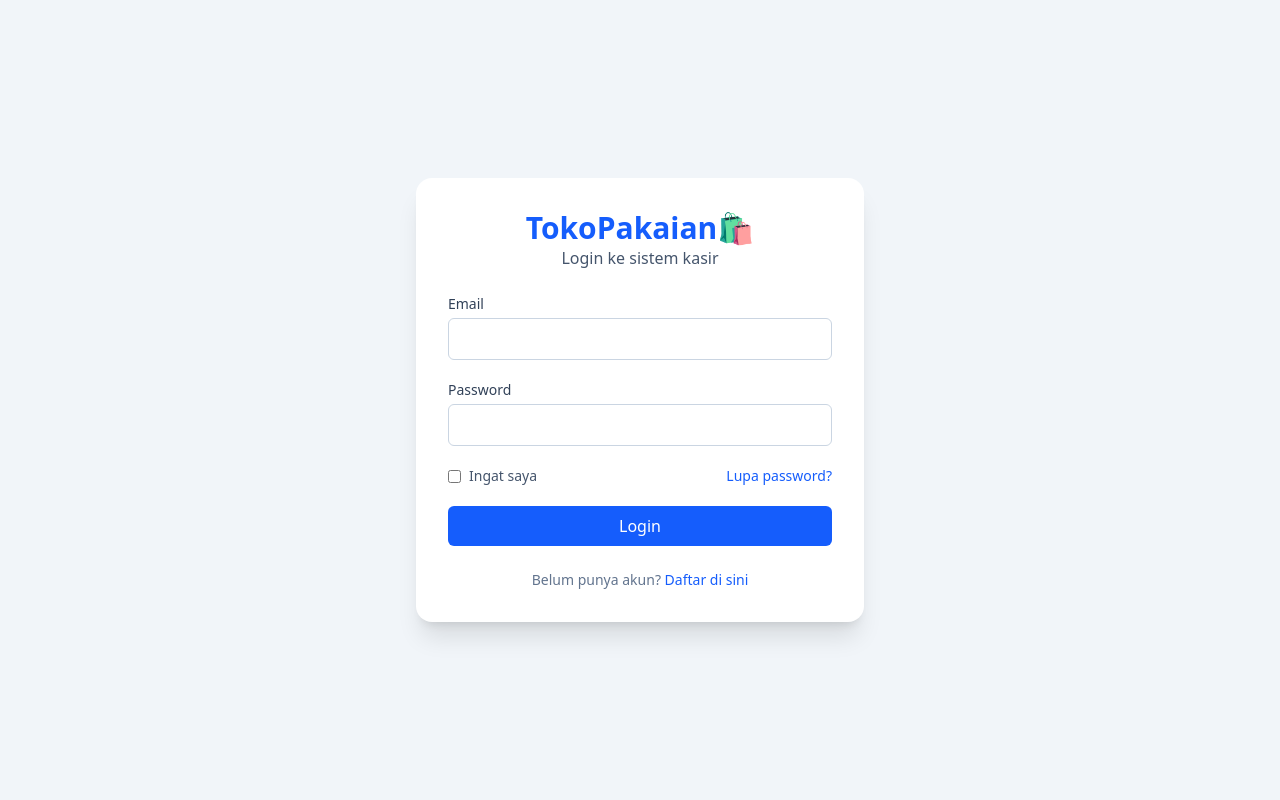
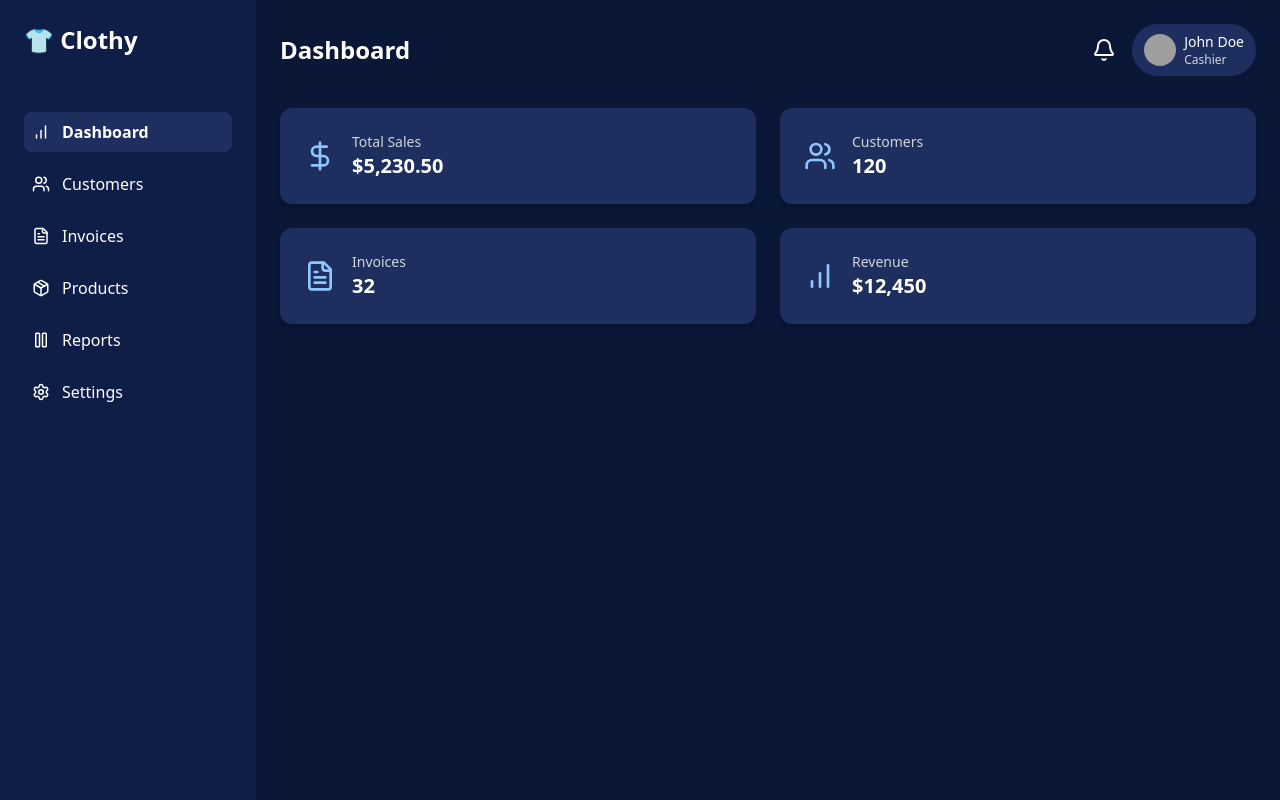
Before and after one commit to agungagu/invoice-frontend, a React (Vite) app: page /admin in a window 1280 px wide. Before the commit this address led to /login. Built offline with nearby package versions, Linux system fonts and the light colour scheme; sample sign-in values are in the browser's storage; grey boxes are pictures that could not be loaded.

Commit message:
integrasi login and styling dashboard

```diff
--- a/package.json
+++ b/package.json
@@ -11,8 +11,11 @@
   },
   "dependencies": {
     "@tailwindcss/vite": "^4.1.11",
+    "axios": "^1.10.0",
+    "lucide-react": "^0.525.0",
     "react": "^19.1.0",
     "react-dom": "^19.1.0",
+    "react-icons": "^5.5.0",
     "react-router-dom": "^7.7.0"
   },
   "devDependencies": {
--- /dev/null
+++ b/src/config/axios.js
@@ -0,0 +1,15 @@
+import axios from "axios";
+
+const instance = axios.create({
+  baseURL: "http://localhost:3000/api",
+});
+
+instance.interceptors.request.use((config) => {
+  const token = localStorage.getItem("token");
+  if (token) {
+    config.headers.Authorization = `Bearer ${token}`;
+  }
+  return config;
+});
+
+export default instance;
--- a/src/contexts/AuthContext.jsx
+++ b/src/contexts/AuthContext.jsx
@@ -1,15 +1,53 @@
-import { createContext, useContext, useState } from "react";
+import { createContext, useContext, useEffect, useState } from "react";
+import axios from "axios";
 
 const AuthContext = createContext();
 
 export const AuthProvider = ({ children }) => {
   const [user, setUser] = useState(null);
+  const [token, setToken] = useState(localStorage.getItem("token"));
 
-  const login = (userData) => setUser(userData);
-  const logout = () => setUser(null);
+  useEffect(() => {
+    if (token) {
+      console.log("✅ Checking auth with token:", token);
+      // Kamu bisa fetch user profile dari endpoint lain jika perlu
+    }
+  }, [token]);
+
+  const login = async ({ email, password }) => {
+    try {
+      const res = await axios.post("http://localhost:3000/api/auth/login", {
+        email,
+        password,
+      });
+
+      // Cek struktur response sesuai backend
+      console.log("Login response:", res.data);
+
+      const receivedToken = res.data?.data?.token;
+      if (!receivedToken) {
+        throw new Error("Token tidak ditemukan di response");
+      }
+
+      console.log("✅ Login success, token saved:", receivedToken);
+      localStorage.setItem("token", receivedToken);
+      setToken(receivedToken);
+      setUser(res.data.data.user); // Simpan user jika diperlukan
+    } catch (err) {
+      console.error("❌ Login error:", err.message);
+      throw err;
+    }
+  };
+
+  const logout = () => {
+    localStorage.removeItem("token");
+    setToken(null);
+    setUser(null);
+    console.log("🟡 Logged out");
+  };
 
   return (
-    <AuthContext.Provider value={{ user, login, logout }}>
+    <AuthContext.Provider value={{ user, token, login, logout }}>
       {children}
     </AuthContext.Provider>
   );
--- a/src/layout/AdminLayout.jsx
+++ b/src/layout/AdminLayout.jsx
@@ -1,37 +1,66 @@
-import { NavLink, Outlet } from "react-router-dom";
+import { Outlet, NavLink } from "react-router-dom";
+import { User, Bell, DollarSign, Users, FileText, BarChart, Settings, Package, Pause } from "lucide-react";
 
-export default function AdminLayout() {
+const navItems = [
+  { name: "Dashboard", icon: <BarChart size={18} />, path: "/admin" },
+  { name: "Customers", icon: <Users size={18} />, path: "/admin/customer" },
+  { name: "Invoices", icon: <FileText size={18} />, path: "/admin/invoice" },
+  { name: "Products", icon: <Package size={18} />, path: "/admin/product" },
+  { name: "Reports", icon: <Pause size={18} />, path: "/admin/report" },
+  { name: "Settings", icon: <Settings size={18} />, path: "/admin/setting" },
+];
+
+const AdminLayout = () => {
   return (
-    <div className="flex min-h-screen">
+    <div className="flex min-h-screen bg-[#0A1736] text-white">
       {/* Sidebar */}
-      <aside className="w-64 bg-blue-900 text-white p-4">
-        <h2 className="text-xl font-bold mb-6">Kasir Toko</h2>
-        <nav className="flex flex-col space-y-2">
-          <NavLink to="/admin" end className={({ isActive }) => isActive ? "active-link" : ""}>
-            Home
-          </NavLink>
-          <NavLink to="/admin/customer" className={({ isActive }) => isActive ? "active-link" : ""}>
-            Customer
-          </NavLink>
-          <NavLink to="/admin/invoice" className={({ isActive }) => isActive ? "active-link" : ""}>
-            Invoice
-          </NavLink>
-          <NavLink to="/admin/product" className={({ isActive }) => isActive ? "active-link" : ""}>
-            Product
-          </NavLink>
-          <NavLink to="/admin/report" className={({ isActive }) => isActive ? "active-link" : ""}>
-            Report
-          </NavLink>
-          <NavLink to="/admin/setting" className={({ isActive }) => isActive ? "active-link" : ""}>
-            Setting
-          </NavLink>
+      <aside className="w-64 bg-[#0F1E46] p-6 flex flex-col gap-6">
+        <div className="text-2xl font-bold mb-8">👕 Clothy</div>
+
+        <nav className="flex flex-col gap-3">
+          {navItems.map((item) => (
+            <NavLink
+              to={item.path}
+              key={item.name}
+              className={({ isActive }) =>
+                `flex items-center gap-3 p-2 rounded-lg transition-all ${
+                  isActive ? "bg-[#1D2E5F] font-semibold" : "hover:bg-[#1A254C]"
+                }`
+              }
+            >
+              {item.icon}
+              <span>{item.name}</span>
+            </NavLink>
+          ))}
         </nav>
       </aside>
 
       {/* Content */}
-      <main className="flex-1 p-6 bg-gray-50">
+      <main className="flex-1 p-6">
+        {/* Topbar */}
+        <div className="flex justify-between items-center mb-8">
+          <h1 className="text-2xl font-semibold">Dashboard</h1>
+          <div className="flex items-center gap-4">
+            <Bell className="text-white" />
+            <div className="flex items-center gap-2 bg-[#1D2E5F] px-3 py-2 rounded-full">
+              <img
+                src="https://randomuser.me/api/portraits/men/75.jpg"
+                alt="User"
+                className="w-8 h-8 rounded-full"
+              />
+              <div className="text-sm">
+                <div className="font-medium">John Doe</div>
+                <div className="text-xs text-gray-300">Cashier</div>
+              </div>
+            </div>
+          </div>
+        </div>
+
+        {/* Page Content */}
         <Outlet />
       </main>
     </div>
   );
-}
+};
+
+export default AdminLayout;
--- a/src/pages/home/page/HomePage.jsx
+++ b/src/pages/home/page/HomePage.jsx
@@ -1,9 +1,45 @@
-import React from 'react'
+import { DollarSign, Users, FileText, BarChart } from "lucide-react";
 
-const HomePage = () => {
+const data = [
+  {
+    title: "Total Sales",
+    icon: <DollarSign size={32} />,
+    value: "$5,230.50",
+  },
+  {
+    title: "Customers",
+    icon: <Users size={32} />,
+    value: "120",
+  },
+  {
+    title: "Invoices",
+    icon: <FileText size={32} />,
+    value: "32",
+  },
+  {
+    title: "Revenue",
+    icon: <BarChart size={32} />,
+    value: "$12,450",
+  },
+];
+
+const Dashboard = () => {
   return (
-    <div>HomePage</div>
-  )
-}
+    <div className="grid grid-cols-1 sm:grid-cols-2 lg:grid-cols-2 gap-6">
+      {data.map((card, idx) => (
+        <div
+          key={idx}
+          className="bg-[#1D2E5F] rounded-xl p-6 flex items-center gap-4 shadow-md"
+        >
+          <div className="text-blue-300">{card.icon}</div>
+          <div>
+            <div className="text-sm text-gray-300">{card.title}</div>
+            <div className="text-xl font-semibold">{card.value}</div>
+          </div>
+        </div>
+      ))}
+    </div>
+  );
+};
 
-export default HomePage
+export default Dashboard;
--- a/src/routes.jsx
+++ b/src/routes.jsx
@@ -11,6 +11,7 @@ import ProductPage from "./pages/product/page/ProductPage";
 import ReportPage from "./pages/report/page/ReportPage";
 import SettingPage from "./pages/setting/page/SettingPage";
 import HomePage from "./pages/home/page/HomePage";
+import Dashboard from "./pages/home/page/HomePage";
 
 const router = createBrowserRouter([
   {
@@ -31,7 +32,7 @@ const router = createBrowserRouter([
     children: [
       {
         index: true,
-        element: <HomePage />,
+        element: <Dashboard />,
       },
       {
         path: "customer",
--- /dev/null
+++ b/src/utils/Auth.js
@@ -0,0 +1,9 @@
+// src/utils/auth.js
+export const isAuthenticated = () => {
+    return !!localStorage.getItem("token");
+  };
+
+  export const logout = () => {
+    localStorage.removeItem("token");
+    window.location.href = "/login";
+  };
```
Also changed, not shown: src/App.jsx (added, +13 -0 lines), src/main.jsx (+10 -10 lines), 1 other file (tests, documents, lock files or other folders).
